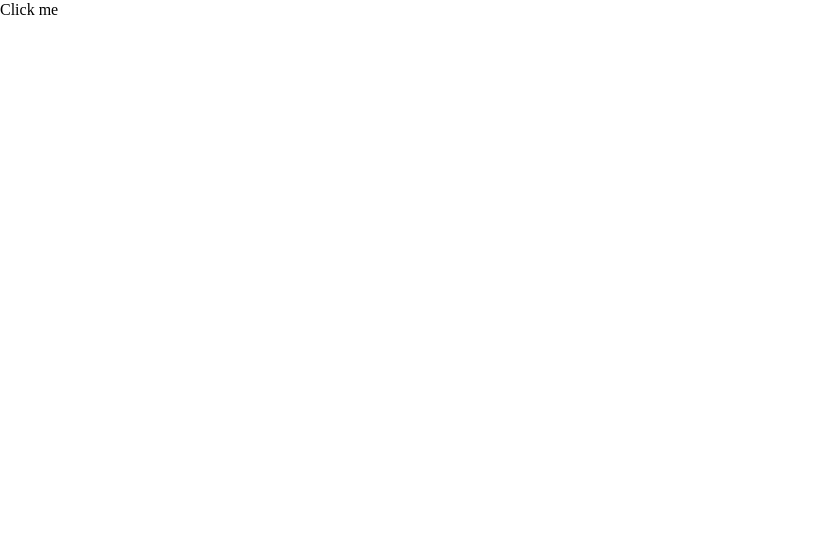
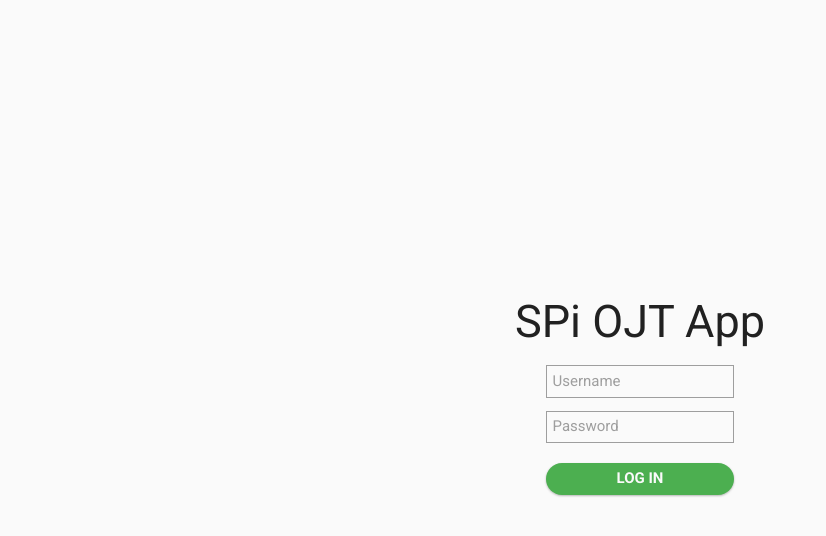
Before and after one commit to eanesparrago/project-ojt-app, a React (Create React App) app in the folder client/: page / in a window 1280 px wide. Shown: the top 536 px of the page, without its empty margins (0-826 px from the left). Built offline with nearby package versions, Linux system fonts and the light colour scheme.

Commit message:
Add login page

```diff
--- a/client/public/index.html
+++ b/client/public/index.html
@@ -33,6 +33,13 @@
       name="viewport"
       content="width=device-width, initial-scale=1, shrink-to-fit=no"
     />
+
+    <!-- >>> Fonts -->
+    <link
+      href="https://fonts.googleapis.com/css?family=Roboto:300,400,400i,700"
+      rel="stylesheet"
+    />
+
     <!--
       manifest.json provides metadata used when your web app is installed on a
       user's mobile device or desktop. See https://developers.google.com/web/fundamentals/web-app-manifest/
@@ -47,7 +54,8 @@
       work correctly both with client-side routing and a non-root public URL.
       Learn how to configure a non-root public URL by running `npm run build`.
     -->
-    <title>React App</title>
+
+    <title>SPi OJT App</title>
   </head>
   <body>
     <noscript>You need to enable JavaScript to run this app.</noscript>
--- a/client/src/App.js
+++ b/client/src/App.js
@@ -10,9 +10,108 @@ import { Provider } from "react-redux";
 import { store } from "./services/session/store";
 import { ThemeProvider, createGlobalStyle } from "styled-components";
 import theme from "./services/theme/theme";
-import { Main } from "./pages";
+import { Main, Login } from "./pages";
 
 const GlobalStyle = createGlobalStyle`
+:root {
+    --size-xxs: ${theme.size.xxs};
+    --size-xs: ${theme.size.xs};
+    --size-s: ${theme.size.s};
+    --size-m: ${theme.size.m};
+    --size-l: ${theme.size.l};
+    --size-xl: ${theme.size.xl};
+    --size-base: ${theme.size.base};
+    --size-base-fixed: ${theme.size.base};
+    --size-button: 2.5rem;
+
+
+    @media (max-width: ${theme.breakpoint.tabletLandscape}) {
+      --size-button: 3rem;
+    }
+
+    @media (max-width: ${theme.breakpoint.tabletPortrait}) {
+      --size-xs: ${theme.sizeMobile.xs};
+      --size-s: ${theme.sizeMobile.s};
+      --size-m: ${theme.sizeMobile.m};
+      --size-l: ${theme.sizeMobile.l};
+      --size-xl: ${theme.sizeMobile.xl};
+      --size-base: ${theme.sizeMobile.base};
+    }
+  }
+
+  html, body, #root {
+    height: 100%;
+  }
+
+
+  html {
+    font-size: 16px;
+    scroll-behavior: smooth;
+
+    @media (max-width: ${theme.breakpoint.tabletPortrait}) {
+      ${'' /* font-size: 13px; */}
+    }
+
+    @media (min-width: ${theme.breakpoint.tabletLandscape}) {
+      font-size: 16px;
+    }
+
+    @media (min-width: ${theme.breakpoint.desktopM}) {
+      font-size: 13px;
+    }
+
+    @media (min-width: ${theme.breakpoint.desktopL}) {
+      font-size: 15px;
+    }
+
+    @media (min-width: ${theme.breakpoint.desktopXL}) {
+      font-size: 16px;
+    }
+
+    @media (min-width: ${theme.breakpoint.desktopXXL}) {
+    font-size: 21px;
+    }
+
+  }
+
+  body {
+    color: ${theme.color.dark};
+    font-family: ${theme.font.sansSerif};
+    font-size: 16px;
+    background-color: ${theme.color.light};
+
+   @media (max-width: ${theme.breakpoint.tabletPortrait}) {
+      ${'' /* font-size: 15px; */}
+    }
+
+    @media (min-width: ${theme.breakpoint.tabletLandscape}) {
+      font-size: 16px;
+    }
+
+    @media (min-width: ${theme.breakpoint.desktopM}) {
+      font-size: 15px;
+    }
+
+    @media (min-width: ${theme.breakpoint.desktopL}) {
+      font-size: 16px;
+    }
+
+    @media (min-width: ${theme.breakpoint.desktopXL}) {
+      font-size: 16px;
+    }
+
+    @media (min-width: ${theme.breakpoint.desktopXXL}) {
+      font-size: 24px;
+    }
+  }
+
+  a img {outline : none;}
+  img {border : 0;}
+  a {outline : none; cursor: pointer;}
+
+  #hidden {
+    display: none;
+  }
 `;
 
 class App extends Component {
@@ -26,7 +125,7 @@ class App extends Component {
 
               <Switch>
                 <Route path="/" exact>
-                  <Main />
+                  <Login />
                 </Route>
 
                 <Route render={() => <h1>Not found</h1>} />
--- /dev/null
+++ b/client/src/components/compounds/Input/TextInput.js
@@ -0,0 +1,68 @@
+import React, { Component } from "react";
+import styled, { css } from "styled-components";
+
+const StyledTextInput = styled.div`
+  display: flex;
+  align-items: center;
+  position: relative;
+
+  .input {
+    height: var(--size-button);
+    padding: ${p => p.theme.size.m} ${p => p.theme.size.s};
+    border: 1px solid ${p => p.theme.color.grey.medium};
+    transition-duration: 200ms;
+    transition-property: box-shadow;
+
+    &:focus {
+      /* border: 2px solid ${p => p.theme.color.primary.main}; */
+      box-shadow: 0 0 0 var(--size-xs) ${p => p.theme.color.primary.light};
+    }
+
+    ${p =>
+      p.value &&
+      css`
+        border: 1px solid ${p => p.theme.color.primary.dark};
+      `}
+  }
+
+  .placeholder {
+    position: absolute;
+    left: var(--size-s);
+    user-select: none;
+    pointer-events: none;
+    height: 100%;
+    display: flex;
+    align-items: center;
+    color: ${p => p.theme.color.grey.medium};
+    transition-duration: 200ms;
+    transition-property: transform;
+    transition-timing-function: ease-out;
+
+    ${p =>
+      p.value &&
+      css`
+        transform: translateX(-130%);
+        color: ${p => p.theme.color.primary.dark};
+      `}
+  }
+
+  .input:focus ~ .placeholder {
+    transform: translateX(-130%);
+    color: ${p => p.theme.color.primary.main};
+  }
+`;
+
+export class TextInput extends Component {
+  render() {
+    const { placeholder, ...props } = this.props;
+
+    return (
+      <StyledTextInput value={props.value}>
+        <input className="input" type="text" {...props} />
+        <span className="placeholder">{placeholder}</span>
+      </StyledTextInput>
+    );
+  }
+}
+
+export default TextInput;
--- a/client/src/components/compounds/index.js
+++ b/client/src/components/compounds/index.js
@@ -0,0 +1,3 @@
+import TextInput from "./Input/TextInput";
+
+export { TextInput };
--- a/client/src/components/elements/Button/Button.js
+++ b/client/src/components/elements/Button/Button.js
@@ -65,6 +65,9 @@ const StyledButton = styled.button`
 const StyledButtonPrimary = styled(StyledButton)`
   background-color: ${p => p.theme.color.primary.main};
   color: ${p => p.theme.color.lightFixed};
+  border-radius: 1000em;
+  text-transform: uppercase;
+  font-weight: 700;
 
   &:hover {
     box-shadow: ${p => p.theme.shadow[1]};
@@ -84,6 +87,8 @@ const StyledButtonPrimary = styled(StyledButton)`
 const StyledButtonSecondary = styled(StyledButton)`
   background-color: ${p => p.theme.color.white};
   color: ${p => p.theme.color.primary.main};
+  text-transform: uppercase;
+  font-weight: 700;
 
   &:hover {
     box-shadow: ${p => p.theme.shadow[1]};
--- a/client/src/components/elements/Typography/Typography.js
+++ b/client/src/components/elements/Typography/Typography.js
@@ -1,10 +1,9 @@
 import React, { Component } from "react";
 import styled from "styled-components";
-import { Item } from "../../layout";
-import textCrop from "../../utils/textCrop";
+import cropLineHeight from "../../utils/cropLineHeight";
 
 const StyledTypography = styled.span`
-  ${p => textCrop(p.theme.font.lineHeight)};
+  ${p => cropLineHeight(p.theme.font.lineHeight)};
   font-size: ${p => p.theme.font.scale.base};
 `;
 
@@ -28,12 +27,12 @@ const StyledTypographyDisplay3 = styled(StyledTypography)`
 `;
 
 const StyledTypographyDisplay2 = styled(StyledTypography)`
-  ${textCrop()};
+  ${cropLineHeight()};
   font-size: ${p => p.theme.font.scale.display2};
 `;
 
 const StyledTypographyDisplay1 = styled(StyledTypography)`
-  ${textCrop()};
+  ${cropLineHeight()};
   font-size: ${p => p.theme.font.scale.display1};
 `;
 
--- a/client/src/layout/index.js
+++ b/client/src/layout/index.js
@@ -129,7 +129,6 @@ const spacingProperties = ({
       (padding === "inset-m" && insetM) ||
       (padding === "inset-l" && insetBase) ||
       (padding === "inset-xl" && insetXl) ||
-      (padding === "squish-base" && squishBase) ||
       (padding === "squish-s" && squishS) ||
       (padding === "squish-m" && squishM) ||
       (padding === "squish-l" && squishL) ||
--- /dev/null
+++ b/client/src/pages/Login/Login.js
@@ -0,0 +1,33 @@
+import React, { Component } from "react";
+import styled from "styled-components";
+import { Button, Typography } from "../../components/elements";
+import { TextInput } from "../../components/compounds";
+import { Item, Container } from "../../layout";
+
+import LoginForm from "./components/LoginForm";
+
+const StyledLogin = styled.div`
+  height: 100%;
+  display: flex;
+  flex-flow: column;
+  justify-content: center;
+  align-items: center;
+`;
+
+export class Login extends Component {
+  render() {
+    return (
+      <StyledLogin>
+        <Item margin="stack-l">
+          <Typography as="h1" variant="display-1">SPi OJT App</Typography>
+        </Item>
+
+        <Container>
+          <LoginForm />
+        </Container>
+      </StyledLogin>
+    );
+  }
+}
+
+export default Login;
--- /dev/null
+++ b/client/src/pages/Login/components/LoginForm.js
@@ -0,0 +1,57 @@
+import React, { Component, Fragment } from "react";
+import styled from "styled-components";
+import { Button } from "../../../components/elements";
+import { TextInput } from "../../../components/compounds";
+import { Item, Container } from "../../../layout";
+
+const StyledLoginForm = styled.div`
+  width: 100%;
+  height: 100%;
+
+  .item-button {
+  }
+`;
+
+export class LoginForm extends Component {
+  state = {
+    username: "",
+    password: ""
+  };
+
+  handleInputChange = e => {
+    this.setState({ [e.target.name]: e.target.value });
+  };
+
+  render() {
+    const { username, password } = this.state;
+
+    return (
+      <StyledLoginForm>
+        <Item margin="stack-m">
+          <TextInput
+            value={username}
+            name="username"
+            placeholder="Username"
+            onChange={this.handleInputChange}
+          />
+        </Item>
+
+        <Item margin="stack-base">
+          <TextInput
+            value={password}
+            name="password"
+            placeholder="Password"
+            type="password"
+            onChange={this.handleInputChange}
+          />
+        </Item>
+
+        <Item name="button">
+          <Button full variant="primary">Log In</Button>
+        </Item>
+      </StyledLoginForm>
+    );
+  }
+}
+
+export default LoginForm;
--- a/client/src/pages/Main/Main.js
+++ b/client/src/pages/Main/Main.js
@@ -1,37 +1,20 @@
 import React, { Component } from "react";
 import PropTypes from "prop-types";
 import { connect } from "react-redux";
-
-import * as postsActionCreators from "./data/posts/postsActionCreators";
+import { Button } from "../../components/elements";
 
 export class Main extends Component {
   static propTypes = {};
 
-  handleClick = () => {
-    this.props.getPosts();
-  };
-
   render() {
     return (
       <div>
-        <button onClick={this.handleClick}>Click me</button>
-
-        <div>
-          {this.props.posts.map(post => (
-            <p>{post.title}</p>
-          ))}
-        </div>
+        <Button variant="primary">Primary Button</Button>
+        <Button variant="secondary">Secondary Button</Button>
+        <Button variant="text">Text Button</Button>
       </div>
     );
   }
 }
 
-export default connect(
-  state => ({
-    posts: state.main.data.posts
-  }),
-  {
-    addPost: postsActionCreators.addPost,
-    getPosts: postsActionCreators.getPosts
-  }
-)(Main);
+export default Main;
--- a/client/src/pages/index.js
+++ b/client/src/pages/index.js
@@ -1,3 +1,4 @@
 import Main from "./Main/Main";
+import Login from "./Login/Login";
 
-export { Main };
+export { Main, Login };
--- a/client/src/services/theme/theme.js
+++ b/client/src/services/theme/theme.js
@@ -9,8 +9,7 @@ export default {
     desktopXXL: "125*16rem" // >>> 2000px
   },
   font: {
-    sansSerif: "Montserrat, sans-serif",
-    serif: "PT Serif, serif",
+    sansSerif: "Roboto, sans-serif",
     scale: {
       small: "0.875em", // >>> 14px
       base: "1em", // >>> 16px
@@ -25,9 +24,9 @@ export default {
   },
   color: {
     primary: {
-      light: "#64B5F6",
-      main: "#1E88E5",
-      dark: "#0D47A1"
+      light: "#C8E6C9",
+      main: "#4CAF50",
+      dark: "#1B5E20"
     },
     seconday: {
       main: "",
```
Also changed, not shown: 2 other files (tests, documents, lock files or other folders).
